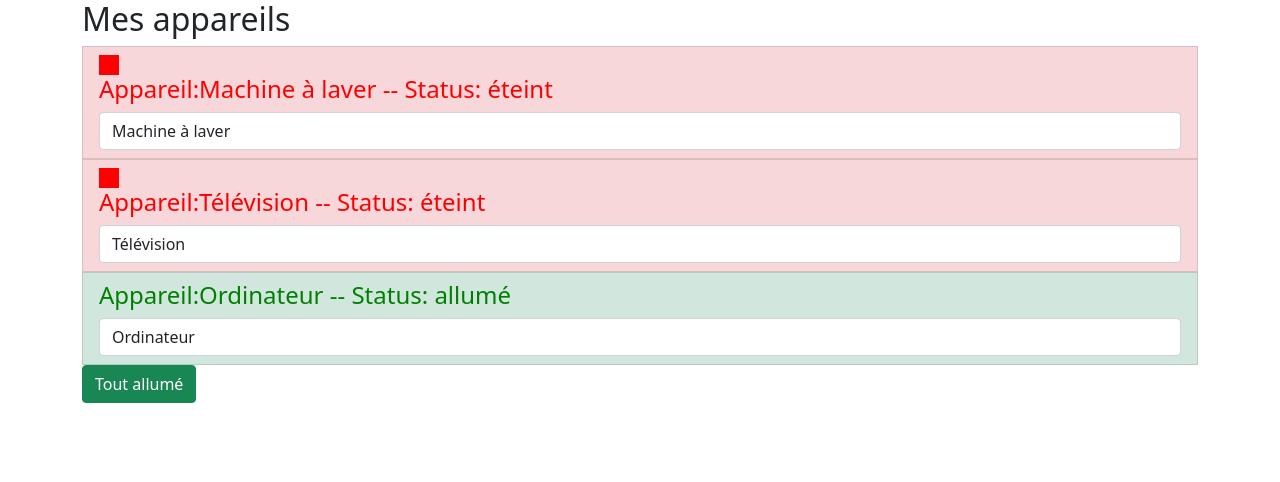
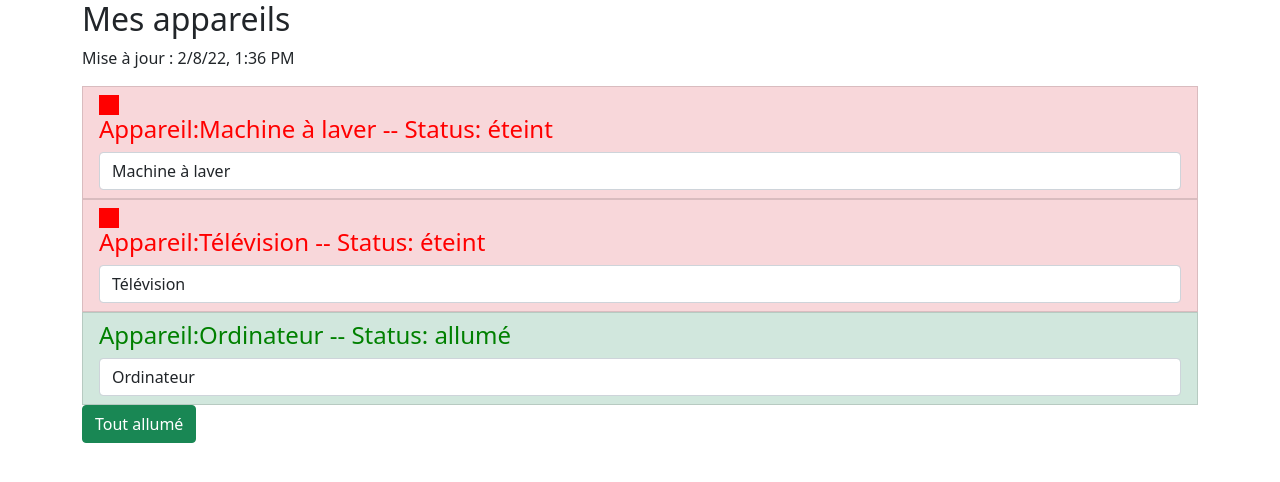
Before and after one commit to cedriclecalvez/appareils-angular-app, an Angular app: page / in a window 1280 px wide. Shown: the top 482 px of the page. Built offline with nearby package versions, Linux system fonts and the light colour scheme.

Commit message:
date Pipe

```diff
--- a/src/app/app.component.html
+++ b/src/app/app.component.html
@@ -306,12 +306,13 @@
   <div class="row">
     <div class="col-xs-12">
       <h2>Mes appareils</h2>
+      <p>Mise à jour : {{ lastUpdate | date :"short"}}</p>
       <ul class="list-group">
-        <app-appareil *ngFor="let appareil of appareils"
-                      [appareilName]="appareil.name"
-                      [appareilStatus]="appareil.status"
+        <app-appareil
+          *ngFor="let appareil of appareils"
+          [appareilName]="appareil.name"
+          [appareilStatus]="appareil.status"
         ></app-appareil>
-
       </ul>
       <button
         class="btn btn-success"
--- a/src/app/app.component.ts
+++ b/src/app/app.component.ts
@@ -7,6 +7,7 @@ import { Component } from '@angular/core';
 })
 export class AppComponent {
  isAuth = false;
+ lastUpdate= new Date();
 
  appareils=[
    {
```
